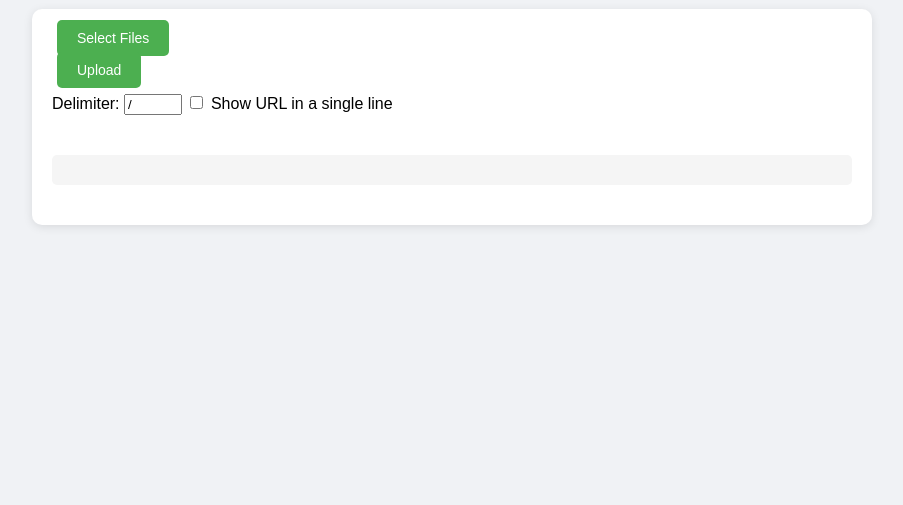
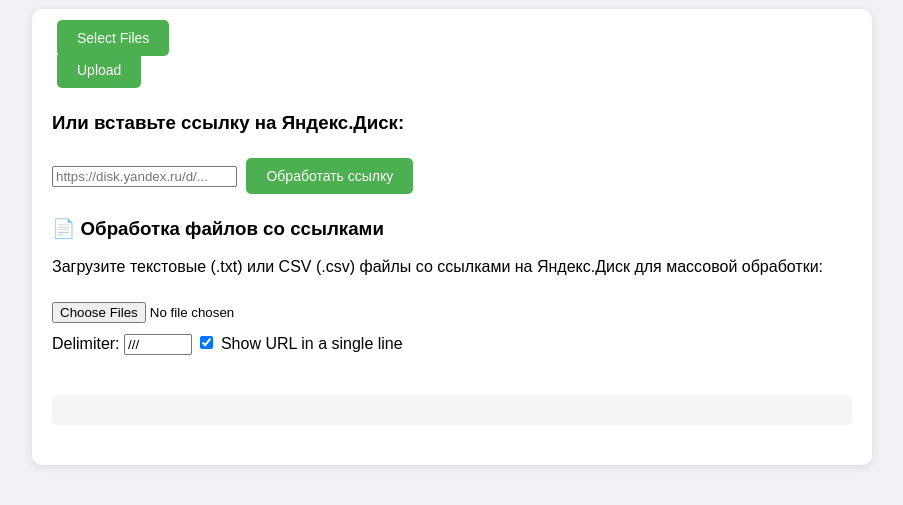
Before and after one commit to Solrikk/MediaDrop, a plain HTML site: page index.html in a window 1280 px wide. Shown: the part 99-604 px from the top of the page, without its empty margins (188-1091 px from the left). Drawn offline with Linux system fonts and the light colour scheme.

Commit message:
Update index.html

```diff
--- a/index.html
+++ b/index.html
@@ -11,20 +11,34 @@
     <h1>MediaDrop</h1>
     <div id="drop-area">
         <form id="file-form">
-            <input type="file" id="fileElem" name="files" webkitdirectory directory multiple accept="image/*,video/*,.zip,.rar" style="display:none" onchange="handleFiles(this.files)">
+            <input type="file" id="fileElem" name="files" webkitdirectory directory multiple accept="image/*,video/*,.zip,.rar,.csv,.txt" style="display:none" onchange="handleFiles(this.files)">
             <label class="button" for="fileElem">Select Files</label>
         </form>
         <button type="button" onclick="uploadFiles()" class="button">Upload</button>
+
+        <div class="yandex-section">
+            <h3>Или вставьте ссылку на Яндекс.Диск:</h3>
+            <input type="url" id="yandexUrl" placeholder="https://disk.yandex.ru/d/..." class="url-input">
+            <button type="button" onclick="processYandexUrl()" class="button">Обработать ссылку</button>
+        </div>
+
+        <div class="text-files-section">
+            <h3>📄 Обработка файлов со ссылками</h3>
+                <p>Загрузите текстовые (.txt) или CSV (.csv) файлы со ссылками на Яндекс.Диск для массовой обработки:</p>
+                <input type="file" id="textFiles" multiple accept=".txt,.csv" onchange="handleTextFiles(this.files)" style="margin: 10px 0;">
+                <div id="textFilesList"></div>
+                <button id="processTextBtn" onclick="processTextFiles()" class="button" style="display: none;">Обработать файлы</button>
+        </div>
         <div>
             <label for="delimiter">Delimiter:</label>
-            <input type="text" id="delimiter" placeholder="/" value="/" style="width: 50px;">
-            <input type="checkbox" id="singleLineCheckbox">
+            <input type="text" id="delimiter" placeholder="///" value="///" style="width: 60px;">
+            <input type="checkbox" id="singleLineCheckbox" checked>
             <label for="singleLineCheckbox">Show URL in a single line</label>
         </div>
         <div id="gallery"></div>
         <div id="response"></div>
         <div id="progress"></div>
     </div>
-    <script src="/static/script.js"></script>
+    <script src="static/script.js"></script>
 </body>
 </html>
```
